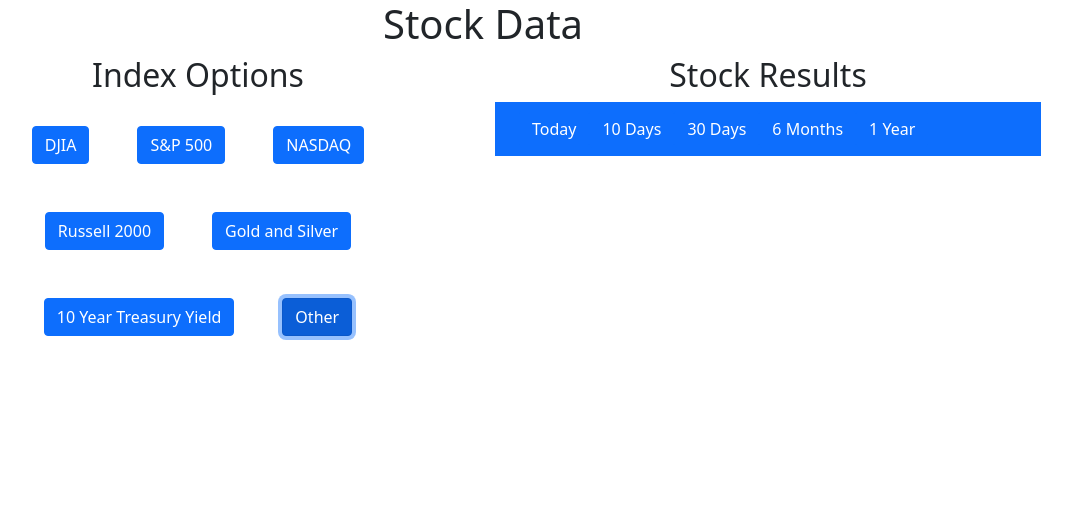
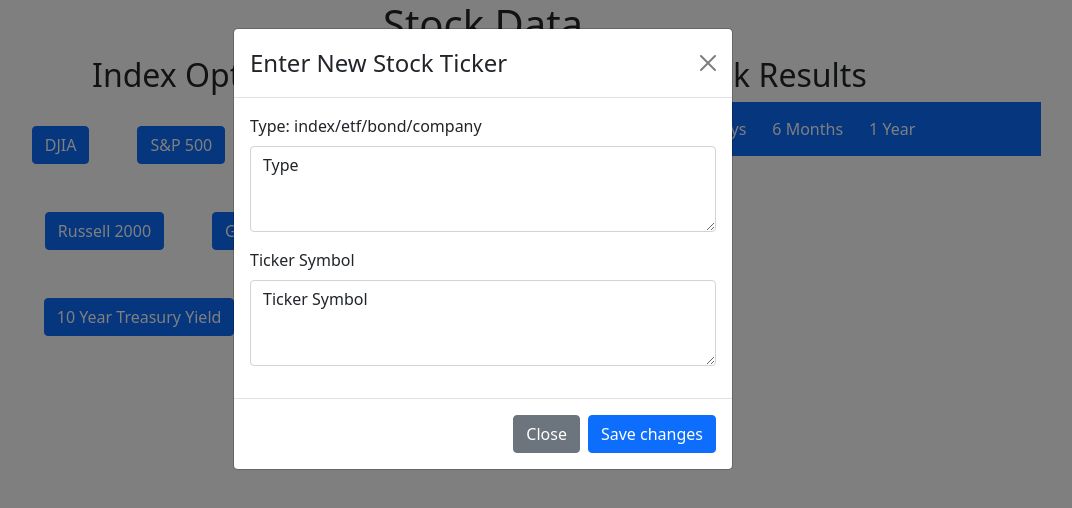
Before and after one commit to judorsch/stocks, a React (Create React App) app: page / in a window 1280 px wide. Both pictures are taken after a click on the button "Other". Shown: the top 508 px of the page, without its empty margins (157-1229 px from the left). Built offline with nearby package versions, Linux system fonts and the light colour scheme.

Commit message:
formatting url and connecting to buttons

```diff
--- a/src/App.tsx
+++ b/src/App.tsx
@@ -1,17 +1,29 @@
-import React from 'react';
+import React, { useState } from 'react';
 import './App.css';
 import 'bootstrap/dist/css/bootstrap.min.css';
 import {Container, Row} from 'react-bootstrap';
 import {Selector} from './Components/Selector'
 import { Results } from './Components/Results';
+import { StockPicker } from './Components/StockPicker';
+import { getStock } from './utilities/scrape';
 
 function App() {
+  const [visible, setVisible] = useState<boolean>(false);
+  const [type, setType] = useState<string>("Type");
+  const [tick, setTick] = useState<string>("Ticker Symbol");
+  function showResults(typ:string, symb:string){
+    const nums = getStock(typ, symb);
+    //run the get request
+    //have the results object appear
+    //pass info to results
+  }
   return (
     <Container className = "App">
       <h1>Stock Data</h1>
       <Row>
-        <Selector></Selector>
+        <Selector showModal ={setVisible}></Selector>
         <Results></Results>
+        <StockPicker visible = {visible} setVisible ={setVisible} generateResults = {showResults}></StockPicker>
       </Row>
     </Container>
   );
--- a/src/Components/Selector.tsx
+++ b/src/Components/Selector.tsx
@@ -1,8 +1,11 @@
 import {Button, Col} from 'react-bootstrap';
 
-export function Selector(): JSX.Element{
+export function Selector({showModal}:{showModal:(b:boolean)=>void}): JSX.Element{
     function test(){
         console.log("Hi")
+    }
+    function addStock(){
+        showModal(true);
     }
     return(
         <Col>
@@ -13,7 +16,7 @@
             <Button className = 'm-4'>Russell 2000</Button>
             <Button className = 'm-4'>Gold and Silver</Button>
             <Button className = 'm-4'>10 Year Treasury Yield</Button>
-            <Button className = 'm-4'>Other</Button>
+            <Button className = 'm-4' onClick={addStock}>Other</Button>
         </Col>
     )
 }
--- /dev/null
+++ b/src/Components/StockPicker.tsx
@@ -0,0 +1,42 @@
+import { useState } from "react";
+import { Button, Form, Modal } from "react-bootstrap";
+
+interface addStock{
+    visible:boolean,
+    setVisible: (b:boolean) =>void,
+    generateResults: (s1:string, s2:string)=>void,
+
+}
+
+export function StockPicker({visible, setVisible, generateResults}: addStock): JSX.Element{
+    const [type1, setType1] = useState<string>("Type");
+    const [tick1, setTick1] = useState<string>("Ticker Symbol");
+    function saveStock(){
+        generateResults("etf", "SPY");
+        setVisible(false);
+    }
+    const hide = ()=> setVisible(false);
+    return(<Modal show={visible} onHide={hide}>
+        <Modal.Header closeButton>
+          <Modal.Title>Enter New Stock Ticker</Modal.Title>
+        </Modal.Header>
+
+        <Modal.Body>
+        <Form>
+            <Form.Group className="mb-3" controlId="addCardForm.promptTextArea">
+                <Form.Label>Type: index/etf/bond/company</Form.Label>
+                <Form.Control as="textarea" rows={3} value={type1} onChange={(ev: React.ChangeEvent<HTMLInputElement>)=>setType1(ev.target.value)}/>
+            </Form.Group>
+            <Form.Group className="mb-3" controlId="addCardForm.answerTextarea">
+                <Form.Label>Ticker Symbol</Form.Label>
+                <Form.Control as="textarea" rows={3} value={tick1} onChange={(ev: React.ChangeEvent<HTMLInputElement>)=>setTick1(ev.target.value)}/>
+            </Form.Group>
+        </Form>
+        </Modal.Body>
+
+        <Modal.Footer>
+          <Button variant="secondary" onClick={hide}>Close</Button>
+          <Button variant="primary" onClick={saveStock}>Save changes</Button>
+        </Modal.Footer>
+      </Modal>)
+}
--- /dev/null
+++ b/src/utilities/scrape.ts
@@ -0,0 +1,21 @@
+
+
+export function getStock(type:string, symbol:string):Array<number>{
+    let url1;
+    if(type === "company"){
+        url1 = "";
+    }
+    else{
+        url1 = type.toLocaleLowerCase().concat("/");
+    }
+    //get date format, from https://www.codegrepper.com/code-examples/javascript/get+current+date+in+typescript+in+mm%2Fdd%2Fyyyy+format
+    const today = new Date();
+    const dd = String(today.getDate()).padStart(2, '0');
+    const mm = String(today.getMonth() + 1).padStart(2, '0');
+    const yyyy = today.getFullYear();
+    const day2 = mm + '/' + dd + '/' + yyyy;
+    let url = "https://www.wsj.com/market-data/quotes/" + url1 + symbol + "/historical-prices/download?num_rows=365&range_days=365&endDate=" +day2;
+    console.log(url);
+    return [1, 2]
+
+}
```
